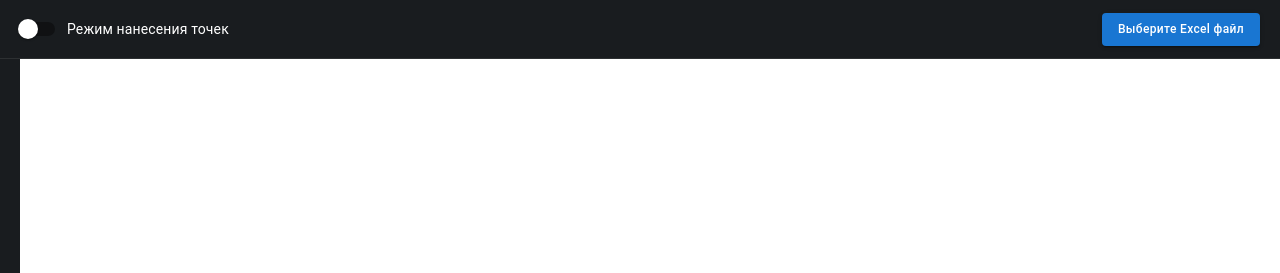
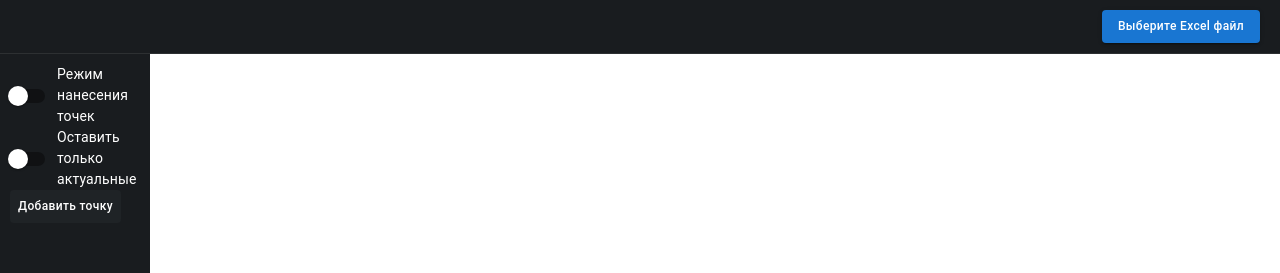
Before and after one commit to Leonard94/geo, a React (Vite) app: page / in a window 1280 px wide. Shown: the top 273 px of the page. Built offline with nearby package versions, Linux system fonts and the light colour scheme.

Commit message:
feat: filter

```diff
--- a/src/components/CustomMap/CustomMap.tsx
+++ b/src/components/CustomMap/CustomMap.tsx
@@ -1,7 +1,6 @@
 import React, { useState } from 'react'
 import { Map, YMaps, ZoomControl, ObjectManager } from 'react-yandex-maps'
 import styles from './styles.module.scss'
-import { POINTS } from '../../mocks/points'
 import { mapSettings } from './mapSettings'
 import { IPoint, EObjectType } from './types'
 import { Modal } from '../ui/Modal/Modal'
@@ -13,7 +12,9 @@ import { Box, CircularProgress } from '@mui/material'
 export const CustomMap: React.FC = () => {
   const apikey = import.meta.env.VITE_YANDEX_API_KEY || ''
 
-  const [points, setPoints] = useState<any[]>(POINTS)
+  const [points, setPoints] = useState<IPoint[]>([])
+  const [isFilteredMode, setIsFilteredMode] = useState(false)
+  const [filteredPoints, setFilteredPoints] = useState<IPoint[]>([])
   const [editingPoint, setEditingPoint] = useState<IPoint | null>(null)
   const [isShowLoading, setIsShowLoading] = useState(true)
   const [isOpenEditPoint, setIsOpenEditPoint] = useState(false)
@@ -71,19 +72,19 @@ export const CustomMap: React.FC = () => {
   const onSubmitEditor = (data: any) => {
     if (editingPoint) {
       setPoints(
-        points.map((p) => {
-          if (p.id === editingPoint.id) {
+        points.map((item) => {
+          if (item.id === editingPoint.id) {
             return {
-              ...p,
+              ...item,
               ...data,
               properties: {
-                ...p.properties,
+                ...item.properties,
                 balloonContentHeader: data.title,
                 balloonContentBody: `Адрес: ${data.address}<br>Комментарий: ${data.comment}`,
               },
             }
           }
-          return p
+          return item
         })
       )
     } else {
@@ -111,18 +112,21 @@ export const CustomMap: React.FC = () => {
     handleCloseModal()
   }
 
+  const displayedPoints = isFilteredMode ? filteredPoints : points
+
   return (
     <div className={styles.container}>
-      <Header
-        onPointsUpdate={onPointsUpdate}
-        pointsList={points}
-        isPointModeActive={isPointModeActive}
-        onTogglePointMode={() => setIsPointModeActive(!isPointModeActive)}
-      />
+      <Header onPointsUpdate={onPointsUpdate} pointsList={displayedPoints} />
       <Sidebar
         onEdit={onEdit}
         pointsList={points}
+        setPoints={setPoints}
+        isFilteredMode={isFilteredMode}
+        setFilteredPoints={setFilteredPoints}
         handleOpenNewPointModal={handleOpenNewPointModal}
+        setIsFilteredMode={setIsFilteredMode}
+        onTogglePointMode={() => setIsPointModeActive(!isPointModeActive)}
+        isPointModeActive={isPointModeActive}
       />
       <div className={styles.content}>
         {isShowLoading && (
@@ -168,7 +172,7 @@ export const CustomMap: React.FC = () => {
               clusters={{
                 preset: 'islands#redClusterIcons',
               }}
-              features={points}
+              features={displayedPoints}
               modules={[
                 'objectManager.addon.objectsBalloon',
                 'objectManager.addon.objectsHint',
--- a/src/components/CustomMap/Header/Header.tsx
+++ b/src/components/CustomMap/Header/Header.tsx
@@ -1,34 +1,20 @@
 import { ExcelDownloader } from '../../ExcelDownloader/ExcelDownloader'
 import { ExcelUploader } from '../../ExcelUploader/ExcelUploader'
 import { IPoint } from '../types'
-import { Switch, FormControlLabel } from '@mui/material'
 
 type TProps = {
   onPointsUpdate: (newPoints: IPoint[]) => void
-  onTogglePointMode: () => void
   pointsList: IPoint[]
-  isPointModeActive: boolean
 }
 
 export const Header: React.FC<TProps> = ({
   onPointsUpdate,
-  onTogglePointMode,
   pointsList,
-  isPointModeActive,
 }) => {
   return (
     <header className='header'>
       <div>
-        <FormControlLabel
-          control={
-            <Switch
-              checked={isPointModeActive}
-              onChange={onTogglePointMode}
-              color='primary'
-            />
-          }
-          label='Режим нанесения точек'
-        />
+        {/* Контент */}
       </div>
       {pointsList.length === 0 ? null : (
         <ExcelDownloader pointsList={pointsList} />
--- a/src/components/CustomMap/Sidebar/Sidebar.tsx
+++ b/src/components/CustomMap/Sidebar/Sidebar.tsx
@@ -1,36 +1,69 @@
-import { EditIcon } from '../../../icons'
+import { useEffect } from 'react'
 import { IPoint } from '../types'
-import styles from './styles.module.scss'
 import { Button } from '@mui/material'
+import { Switch, FormControlLabel } from '@mui/material'
 
 type TProps = {
   pointsList: IPoint[]
+  isPointModeActive: boolean
+  isFilteredMode: boolean
   handleOpenNewPointModal: () => void
   onEdit: (point: IPoint) => void
+  setPoints: (points: IPoint[]) => void
+  setFilteredPoints: (filteredPoints: IPoint[]) => void
+  setIsFilteredMode: (newCondition: boolean) => void
+  onTogglePointMode: () => void
 }
 
 export const Sidebar: React.FC<TProps> = ({
   pointsList,
   handleOpenNewPointModal,
-  onEdit,
+  onTogglePointMode,
+  isPointModeActive,
+  isFilteredMode,
+  setFilteredPoints,
+  setIsFilteredMode,
 }) => {
-  return <div className='sidebar'></div>
+  const handleToggleFilter = () => {
+    if (isFilteredMode) {
+      setFilteredPoints([])
+      setIsFilteredMode(false)
+      return
+    }
+    setIsFilteredMode(true)
+    const onlyValidPoints = pointsList.filter((item) => item.validity)
+    setFilteredPoints(onlyValidPoints)
+  }
+
+  useEffect(() => {
+    if (isFilteredMode) {
+      const onlyValidPoints = pointsList.filter((item) => item.validity)
+      setFilteredPoints(onlyValidPoints)
+    }
+  }, [pointsList])
+
   return (
     <div className='sidebar'>
-      <ul className={styles.points_container}>
-        {pointsList.length === 0 ? (
-          <span>Вы еще не добавили точки</span>
-        ) : (
-          pointsList.map((point) => (
-            <li key={point.id} onClick={() => onEdit(point)}>
-              <div>{point.title}</div>
-              <div className={styles.icon}>
-                <EditIcon />
-              </div>
-            </li>
-          ))
-        )}
-      </ul>
+      <FormControlLabel
+        control={
+          <Switch
+            checked={isPointModeActive}
+            onChange={onTogglePointMode}
+            color='primary'
+          />
+        }
+        label='Режим нанесения точек'
+      />
+      <FormControlLabel
+        control={
+          <Switch
+            checked={isFilteredMode}
+            onChange={handleToggleFilter}
+            color='primary'
+          />
+        }
+        label='Оставить только актуальные'
+      />
       <Button
         color='inherit'
         onClick={handleOpenNewPointModal}
--- a/src/components/CustomMap/styles.module.scss
+++ b/src/components/CustomMap/styles.module.scss
@@ -6,7 +6,7 @@
 .container {
   display: grid;
   grid-template-rows: auto 1fr;
-  grid-template-columns: 0px 1fr;
+  grid-template-columns: 150px 1fr;
   grid-template-areas:
       "header header"
       "sidebar content";
--- a/src/mocks/points.ts
+++ /dev/null
@@ -1,15 +0,0 @@
-export const POINTS = [
-  // {
-  //   id: '1724698282956',
-  //   address: 'Кутузовский 32 к 3',
-  //   title: 'Офис',
-  //   lat: 55.74244745216263,
-  //   lon: 37.5308612060531,
-  //   comment: 'Длинный комментарий комментарий коммент!!',
-  //   validity: true,
-  //   objectType: EObjectType.ROCKET,
-  //   options: {
-  //     preset: 'islands#greenDotIcon', // Красный цвет иконки
-  //   },
-  // },
-]
--- a/src/styles/index.scss
+++ b/src/styles/index.scss
@@ -26,6 +26,7 @@ body {
   background-color: #191c1f;
   padding: 10px;
   color: white;
+  overflow: auto;
 }
 
 .content {
```
